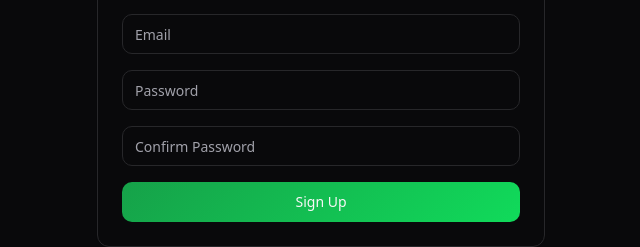
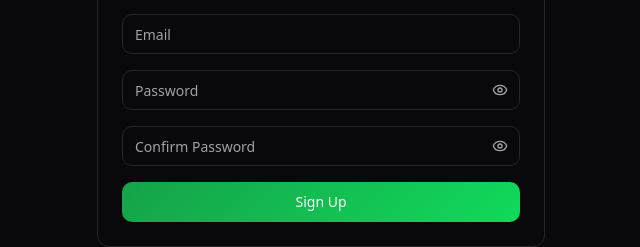
Before and after one commit to Gagan-jade/lumina-talk, a React (Vite) app: page / in a window 1280 px wide. Both pictures are taken after a click on the tab "Sign Up". Shown: the part 457-704 px from the top of the page, without its empty margins (319-959 px from the left). Built offline with nearby package versions, Linux system fonts and the light colour scheme.

Commit message:
Fix auth flow and UI
- Prevent sending confirmation email if email already exists.
- Add password visibility toggle.

```diff
--- a/src/hooks/useAuth.tsx
+++ b/src/hooks/useAuth.tsx
@@ -77,6 +77,7 @@ export function AuthProvider({ children }: { children: ReactNode }) {
       return { error };
     }
 
+
     // Set redirect URL to show registration success message instead of redirecting to app
     const redirectUrl = window.location.hostname === 'localhost'
       ? `http://localhost:${window.location.port || '5173'}/auth?verified=true`
@@ -100,7 +101,7 @@ export function AuthProvider({ children }: { children: ReactNode }) {
       if (error.message.includes('already registered') ||
           error.message.includes('already been registered') ||
           error.message.includes('User already registered')) {
-        errorMessage = "Email already exists";
+        errorMessage = "Email already exists, please login";
       }
 
       toast({
--- a/src/pages/Auth.tsx
+++ b/src/pages/Auth.tsx
@@ -4,7 +4,7 @@ import { Button } from '@/components/ui/button';
 import { Input } from '@/components/ui/input';
 import { Card, CardContent, CardDescription, CardHeader, CardTitle } from '@/components/ui/card';
 import { Tabs, TabsContent, TabsList, TabsTrigger } from '@/components/ui/tabs';
-import { MessageCircle, CheckCircle } from 'lucide-react';
+import { MessageCircle, CheckCircle, Eye, EyeOff } from 'lucide-react';
 import { supabase } from '@/integrations/supabase/client';
 
 export default function Auth() {
@@ -26,6 +26,9 @@ export default function Auth() {
   });
 
   const [passwordMismatch, setPasswordMismatch] = useState(false);
+  const [showSignInPassword, setShowSignInPassword] = useState(false);
+  const [showSignUpPassword, setShowSignUpPassword] = useState(false);
+  const [showConfirmPassword, setShowConfirmPassword] = useState(false);
 
   // Check if user came from email verification
   useEffect(() => {
@@ -123,13 +126,28 @@ export default function Auth() {
                     />
                   </div>
                   <div className="space-y-2">
+                    <div className="relative">
                       <Input
-                      type="password"
+                        type={showSignInPassword ? "text" : "password"}
                         placeholder="Password"
                         value={signInData.password}
                         onChange={(e) => setSignInData(prev => ({ ...prev, password: e.target.value }))}
                         required
                       />
+                      <Button
+                        type="button"
+                        variant="ghost"
+                        size="sm"
+                        className="absolute right-0 top-0 h-full px-3 py-2 hover:bg-transparent"
+                        onClick={() => setShowSignInPassword(!showSignInPassword)}
+                      >
+                        {showSignInPassword ? (
+                          <EyeOff className="h-4 w-4 text-muted-foreground" />
+                        ) : (
+                          <Eye className="h-4 w-4 text-muted-foreground" />
+                        )}
+                      </Button>
+                    </div>
                   </div>
                   <Button
                     type="submit"
@@ -187,17 +205,33 @@ export default function Auth() {
                     />
                   </div>
                   <div className="space-y-2">
+                    <div className="relative">
                       <Input
-                      type="password"
+                        type={showSignUpPassword ? "text" : "password"}
                         placeholder="Password"
                         value={signUpData.password}
                         onChange={(e) => setSignUpData(prev => ({ ...prev, password: e.target.value }))}
                         required
                       />
+                      <Button
+                        type="button"
+                        variant="ghost"
+                        size="sm"
+                        className="absolute right-0 top-0 h-full px-3 py-2 hover:bg-transparent"
+                        onClick={() => setShowSignUpPassword(!showSignUpPassword)}
+                      >
+                        {showSignUpPassword ? (
+                          <EyeOff className="h-4 w-4 text-muted-foreground" />
+                        ) : (
+                          <Eye className="h-4 w-4 text-muted-foreground" />
+                        )}
+                      </Button>
+                    </div>
                   </div>
                   <div className="space-y-2">
+                    <div className="relative">
                       <Input
-                      type="password"
+                        type={showConfirmPassword ? "text" : "password"}
                         placeholder="Confirm Password"
                         value={signUpData.confirmPassword}
                         onChange={(e) => {
@@ -207,6 +241,20 @@ export default function Auth() {
                         required
                         className={passwordMismatch ? 'border-destructive' : ''}
                       />
+                      <Button
+                        type="button"
+                        variant="ghost"
+                        size="sm"
+                        className="absolute right-0 top-0 h-full px-3 py-2 hover:bg-transparent"
+                        onClick={() => setShowConfirmPassword(!showConfirmPassword)}
+                      >
+                        {showConfirmPassword ? (
+                          <EyeOff className="h-4 w-4 text-muted-foreground" />
+                        ) : (
+                          <Eye className="h-4 w-4 text-muted-foreground" />
+                        )}
+                      </Button>
+                    </div>
                     {passwordMismatch && (
                       <p className="text-sm text-destructive">Passwords do not match</p>
                     )}
```
Lines whose indentation alone changed are shown as unchanged.
